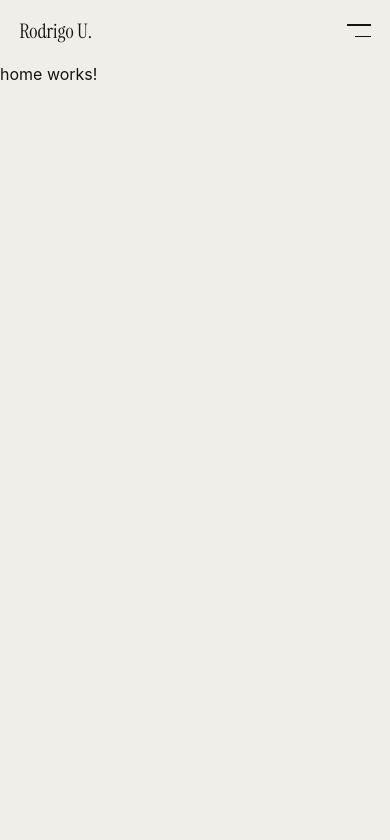
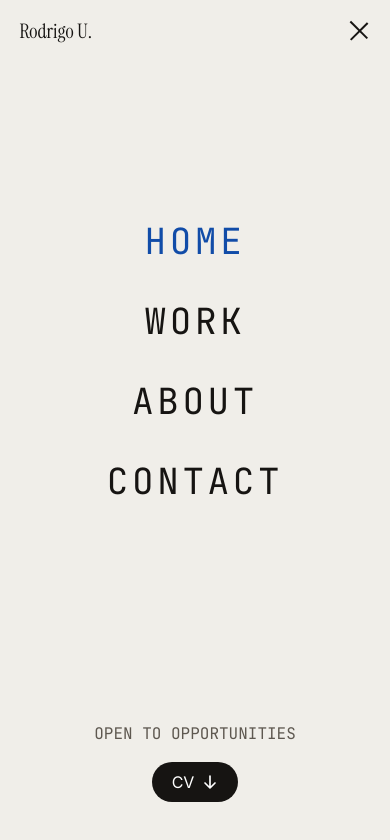
Before and after one commit to RodrigoUma04/portfolio, an Angular app: page /home in a window 390 px wide. Both pictures are taken after a click on the button "Open menu". Shown: the top 840 px of the page. Built offline with nearby package versions, Linux system fonts and the light colour scheme.

Commit message:
Implement mobile nav with GSAP slide animation, burger-to-X, and swipe-to-dismiss

```diff
--- a/src/app/components/mobile-nav/mobile-nav.html
+++ b/src/app/components/mobile-nav/mobile-nav.html
@@ -1 +1,32 @@
-<p>mobile-nav works!</p>
+<div
+  #overlay
+  class="fixed inset-0 z-50 flex flex-col bg-paper lg:hidden"
+  role="dialog"
+  aria-modal="true"
+  aria-label="Mobile navigation"
+>
+  <nav class="flex flex-col items-center justify-center flex-1 gap-10" aria-label="Mobile navigation links">
+    @for (link of links; track link.route) {
+      <a
+        #navLink
+        [routerLink]="link.route"
+        routerLinkActive="mobile-nav-link--active"
+        #rla="routerLinkActive"
+        [routerLinkActiveOptions]="{ exact: link.exact }"
+        [attr.aria-current]="rla.isActive ? 'page' : null"
+        class="mobile-nav-link"
+        (click)="onLinkClick()"
+      >{{ link.label }}</a>
+    }
+  </nav>
+
+  <div class="flex flex-col items-center gap-4 pb-[5dvh]">
+    <span class="font-label text-muted text-base md:text-lg select-none">OPEN TO OPPORTUNITIES</span>
+    <a href="cv.pdf" download aria-label="Download CV as PDF" class="cv-button">
+      CV
+      <svg xmlns="http://www.w3.org/2000/svg" fill="none" viewBox="0 0 24 24" stroke-width="2.5" stroke="currentColor" class="size-4" aria-hidden="true">
+        <path stroke-linecap="round" stroke-linejoin="round" d="M19.5 13.5 12 21m0 0-7.5-7.5M12 21V3" />
+      </svg>
+    </a>
+  </div>
+</div>
--- a/src/app/components/mobile-nav/mobile-nav.ts
+++ b/src/app/components/mobile-nav/mobile-nav.ts
@@ -1,10 +1,93 @@
-import { ChangeDetectionStrategy, Component } from '@angular/core';
+import {
+  AfterViewInit,
+  ChangeDetectionStrategy,
+  Component,
+  ElementRef,
+  effect,
+  input,
+  output,
+  viewChild,
+  viewChildren,
+} from '@angular/core';
+import { RouterLink, RouterLinkActive } from '@angular/router';
+import gsap from 'gsap';
 
 @Component({
   selector: 'app-mobile-nav',
-  imports: [],
+  imports: [RouterLink, RouterLinkActive],
   templateUrl: './mobile-nav.html',
   styleUrl: './mobile-nav.scss',
   changeDetection: ChangeDetectionStrategy.OnPush,
+  host: {
+    '(touchstart)': 'onTouchStart($event)',
+    '(touchend)': 'onTouchEnd($event)',
+    '(document:keydown.escape)': 'onEsc()',
+  },
 })
-export class MobileNav {}
+export class MobileNav implements AfterViewInit {
+  isOpen = input<boolean>(false);
+  closed = output<void>();
+
+  protected readonly links = [
+    { label: 'HOME', route: '/home', exact: true },
+    { label: 'WORK', route: '/work', exact: false },
+    { label: 'ABOUT', route: '/about', exact: false },
+    { label: 'CONTACT', route: '/contact', exact: false },
+  ];
+
+  private readonly overlayRef = viewChild.required<ElementRef<HTMLElement>>('overlay');
+  private readonly navLinks = viewChildren<ElementRef<HTMLElement>>('navLink');
+
+  private touchStartX = 0;
+  private initialized = false;
+
+  constructor() {
+    effect(() => {
+      const open = this.isOpen();
+      if (!this.initialized) return;
+      open ? this.animateOpen() : this.animateClose();
+    });
+  }
+
+  ngAfterViewInit(): void {
+    gsap.set(this.overlayRef().nativeElement, { autoAlpha: 0, x: '100%' });
+    this.initialized = true;
+  }
+
+  protected onLinkClick(): void {
+    this.closed.emit();
+  }
+
+  protected onTouchStart(event: TouchEvent): void {
+    this.touchStartX = event.touches[0].clientX;
+  }
+
+  protected onTouchEnd(event: TouchEvent): void {
+    const delta = event.changedTouches[0].clientX - this.touchStartX;
+    if (delta > 60) {
+      this.closed.emit();
+    }
+  }
+
+  protected onEsc(): void {
+    if (this.isOpen()) {
+      this.closed.emit();
+    }
+  }
+
+  private animateOpen(): void {
+    const linkEls = this.navLinks().map(r => r.nativeElement);
+    gsap.to(this.overlayRef().nativeElement, { autoAlpha: 1, x: 0, duration: 0.4, ease: 'power3.out' });
+    gsap.fromTo(
+      linkEls,
+      { opacity: 0, y: 20 },
+      { opacity: 1, y: 0, duration: 0.3, stagger: 0.08, delay: 0.15, ease: 'power2.out' }
+    );
+  }
+
+  private animateClose(): void {
+    const linkEls = this.navLinks().map(r => r.nativeElement);
+    gsap.to(linkEls, { opacity: 0, duration: 0.15, ease: 'power2.in' });
+    gsap.to(this.overlayRef().nativeElement, { autoAlpha: 0, x: '100%', duration: 0.35, delay: 0.1, ease: 'power3.in' });
+  }
+}
--- a/src/app/layout/header/header.html
+++ b/src/app/layout/header/header.html
@@ -15,12 +15,14 @@
   </div>
 
   <button
-    class="flex flex-col gap-2.5 items-end lg:hidden h-full select-none"
+    class="burger-btn lg:hidden"
     [attr.aria-label]="isMenuOpen() ? 'Close menu' : 'Open menu'"
     [attr.aria-expanded]="isMenuOpen()"
     (click)="toggleMenu()"
   >
-    <span class="block h-[1.5px] w-6 bg-primary"></span>
-    <span class="block h-[1.5px] w-4 bg-primary"></span>
+    <span class="burger-bar burger-bar-top" [class.open]="isMenuOpen()"></span>
+    <span class="burger-bar burger-bar-bottom" [class.open]="isMenuOpen()"></span>
   </button>
 </header>
+
+<app-mobile-nav [isOpen]="isMenuOpen()" (closed)="closeMenu()" />
--- a/src/app/layout/header/header.ts
+++ b/src/app/layout/header/header.ts
@@ -1,14 +1,25 @@
-import { ChangeDetectionStrategy, Component, signal } from '@angular/core';
+import { ChangeDetectionStrategy, Component, inject, signal } from '@angular/core';
+import { takeUntilDestroyed } from '@angular/core/rxjs-interop';
+import { NavigationEnd, Router } from '@angular/router';
+import { filter } from 'rxjs/operators';
 import { Nav } from '../../components/nav/nav';
+import { MobileNav } from '../../components/mobile-nav/mobile-nav';
 
 @Component({
   selector: 'app-header',
-  imports: [Nav],
+  imports: [Nav, MobileNav],
   templateUrl: './header.html',
   changeDetection: ChangeDetectionStrategy.OnPush,
 })
 export class Header {
   protected isMenuOpen = signal(false);
+
+  constructor() {
+    inject(Router).events.pipe(
+      filter(e => e instanceof NavigationEnd),
+      takeUntilDestroyed()
+    ).subscribe(() => this.isMenuOpen.set(false));
+  }
 
   protected toggleMenu(): void {
     this.isMenuOpen.update(v => !v);
--- a/src/tailwind.css
+++ b/src/tailwind.css
@@ -31,7 +31,8 @@
   .header-container {
     @apply flex justify-between items-center
     w-full px-[5dvw] lg:px-[3dvw] py-[2dvh]
-    lg:grid lg:grid-cols-3;
+    lg:grid lg:grid-cols-3
+    relative z-[51] bg-paper;
   }
 
   .header-text {
@@ -61,4 +62,41 @@
   .cv-button {
     @apply flex items-center gap-2 bg-primary text-white rounded-3xl px-5 py-2 font-body transition-transform duration-100 active:scale-95 select-none;
   }
+
+  .burger-btn {
+    @apply flex flex-col gap-2.5 items-end h-full select-none cursor-pointer;
+  }
+
+  .burger-bar {
+    @apply block h-[1.5px] bg-primary transition-all duration-300 origin-center transform-gpu;
+  }
+
+  .burger-bar-top {
+    @apply w-6;
+
+    &.open {
+      @apply translate-y-1.25 rotate-45;
+    }
+  }
+
+  .burger-bar-bottom {
+    @apply w-4;
+
+    &.open {
+      @apply w-6 translate-y-[-5.5px] -rotate-45;
+    }
+  }
+
+  .mobile-nav-link {
+    @apply font-label text-primary text-4xl md:text-5xl select-none tracking-widest
+           transition-colors duration-200;
+
+    &:hover {
+      @apply text-muted;
+    }
+
+    &.mobile-nav-link--active {
+      @apply text-highlight;
+    }
+  }
 }
```
